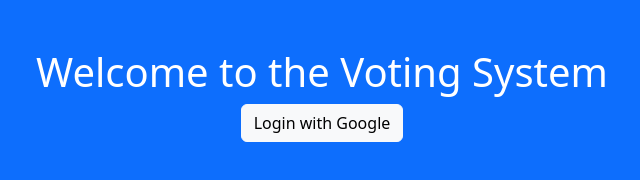
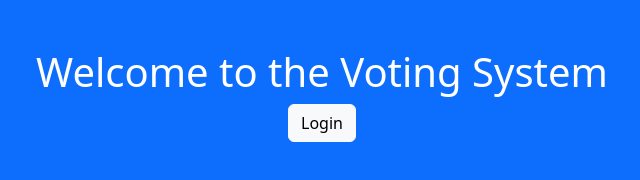
Before and after one commit to JORO-NIMO/Vote, a plain HTML site: page index.html in a window 1280 px wide. Shown: the whole page, without its empty margins (318-958 px from the left). Drawn offline with nearby package versions, Linux system fonts and the light colour scheme.

Commit message:
Update index.html

```diff
--- a/index.html
+++ b/index.html
@@ -9,7 +9,7 @@
         <h1>Welcome to the Voting System</h1>
         <p>
             <a href="https://africavotes.com/auth/google" class="btn btn-light">
-                Login with Google
+                Login
             </a>
         </p>
     </div>
```
